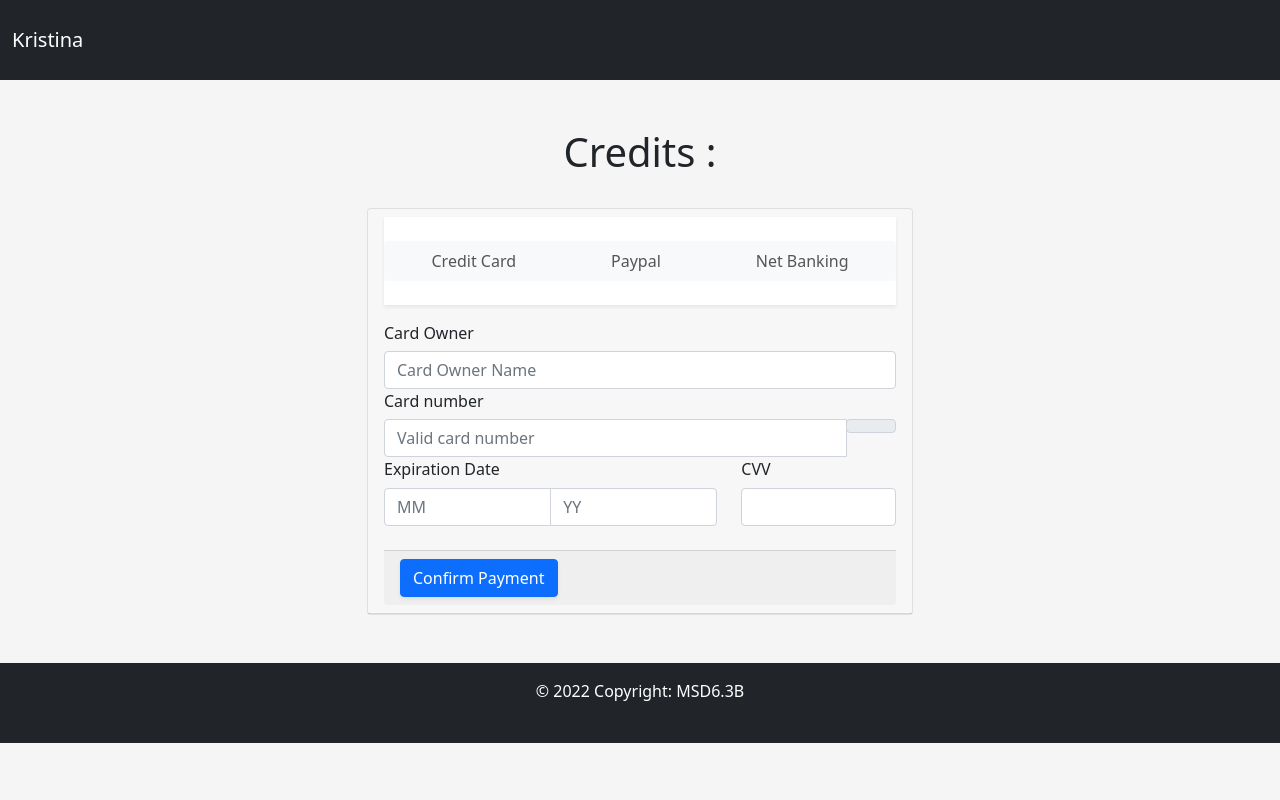
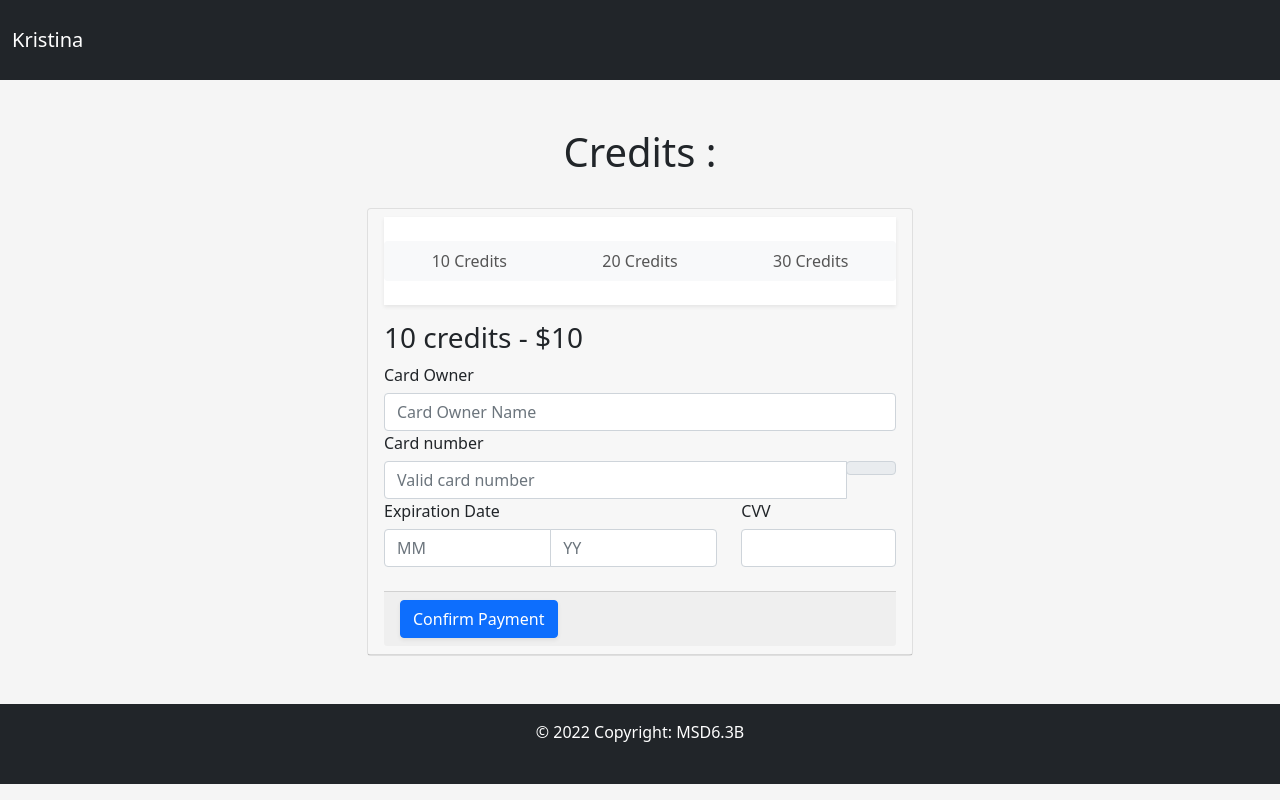
Before and after one commit to kri2309/PROGRAMMING-FOR-THE-CLOUD, a website: page frontend/payments.html in a window 1280 px wide. Drawn offline with nearby package versions, Linux system fonts and the light colour scheme; files whose address does not match are found by name.

Commit message:
Update payments.html

```diff
--- a/frontend/payments.html
+++ b/frontend/payments.html
@@ -94,15 +94,16 @@
                             <div class="bg-white shadow-sm pt-4 pl-2 pr-2 pb-2">
                                 <!-- Credit card form tabs -->
                                 <ul role="tablist" class="nav bg-light nav-pills rounded nav-fill mb-3">
-                                    <li class="nav-item"> <a data-toggle="pill" href="#10-credits" class="nav-link "> <i class="fas fa-credit-card mr-2"></i> Credit Card </a> </li>
-                                    <li class="nav-item"> <a data-toggle="pill" href="#20-credits" class="nav-link "> <i class="fab fa-paypal mr-2"></i> Paypal </a> </li>
-                                    <li class="nav-item"> <a data-toggle="pill" href="#30-credits" class="nav-link "> <i class="fas fa-mobile-alt mr-2"></i> Net Banking </a> </li>
+                                    <li class="nav-item"> <a data-toggle="pill" href="#10-credits" class="nav-link "> <i class="fas fa-credit-card mr-2"></i> 10 Credits </a> </li>
+                                    <li class="nav-item"> <a data-toggle="pill" href="#20-credits" class="nav-link "> <i class="fab fa-paypal mr-2"></i> 20 Credits </a> </li>
+                                    <li class="nav-item"> <a data-toggle="pill" href="#30-credits" class="nav-link "> <i class="fas fa-mobile-alt mr-2"></i> 30 Credits </a> </li>
                                 </ul>
                             </div> <!-- End -->
                             <!-- Credit card form content -->
                             <div class="tab-content">
                                 <!-- credit card info-->
                                 <div id="10-credits" class="tab-pane fade show active pt-3">
+                                    <h3> 10 credits - $10</h3>
                                     <form role="form" onsubmit="event.preventDefault()">
                                         <div class="form-group"> <label for="username">
                                                 <h6>Card Owner</h6>
@@ -134,6 +135,7 @@
                             </div> <!-- End -->
                             <!-- Paypal info -->
                             <div id="20-credits" class="tab-pane fade pt-3">
+                                <h3> 20 credits - $20</h3>
                                 <form role="form" onsubmit="event.preventDefault()">
                                     <div class="form-group"> <label for="username">
                                             <h6>Card Owner</h6>
@@ -165,6 +167,7 @@
                         </div> <!-- End -->
                             <!-- bank transfer info -->
                             <div id="30-credits" class="tab-pane fade pt-3">
+                                <h3> 30 credits - $30</h3>
                                 <form role="form" onsubmit="event.preventDefault()">
                                     <div class="form-group"> <label for="username">
                                             <h6>Card Owner</h6>
```
